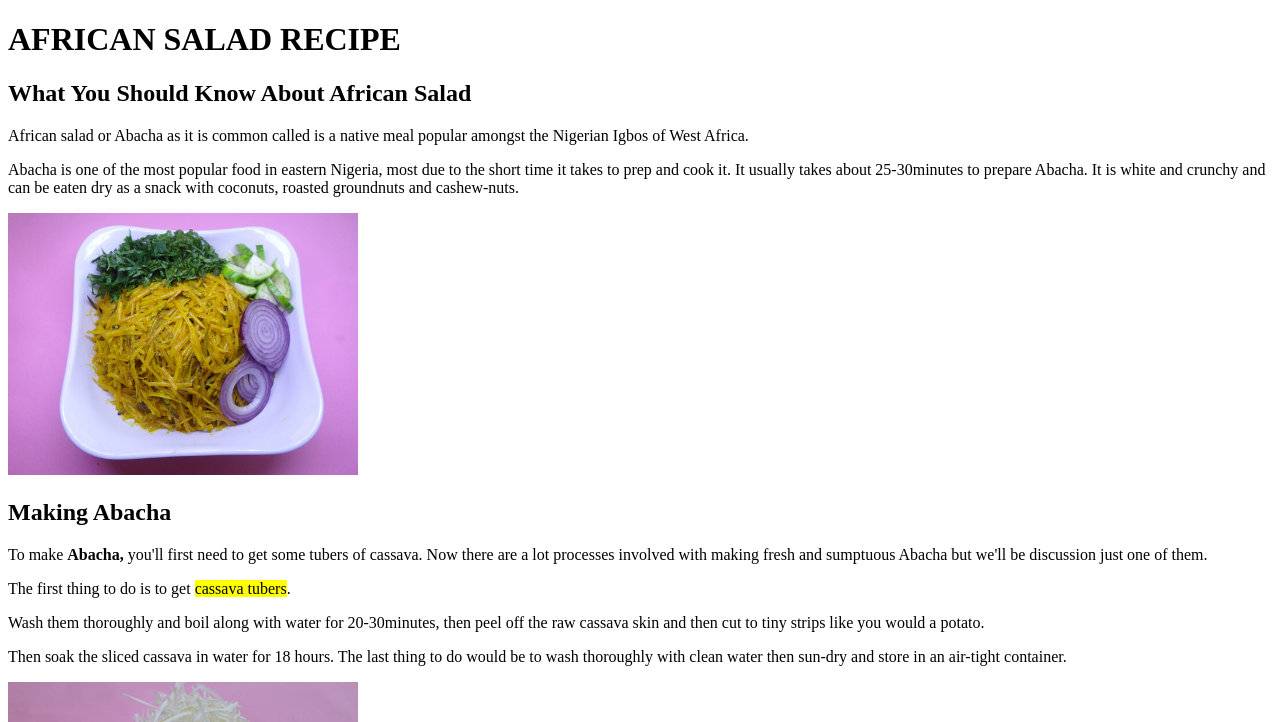
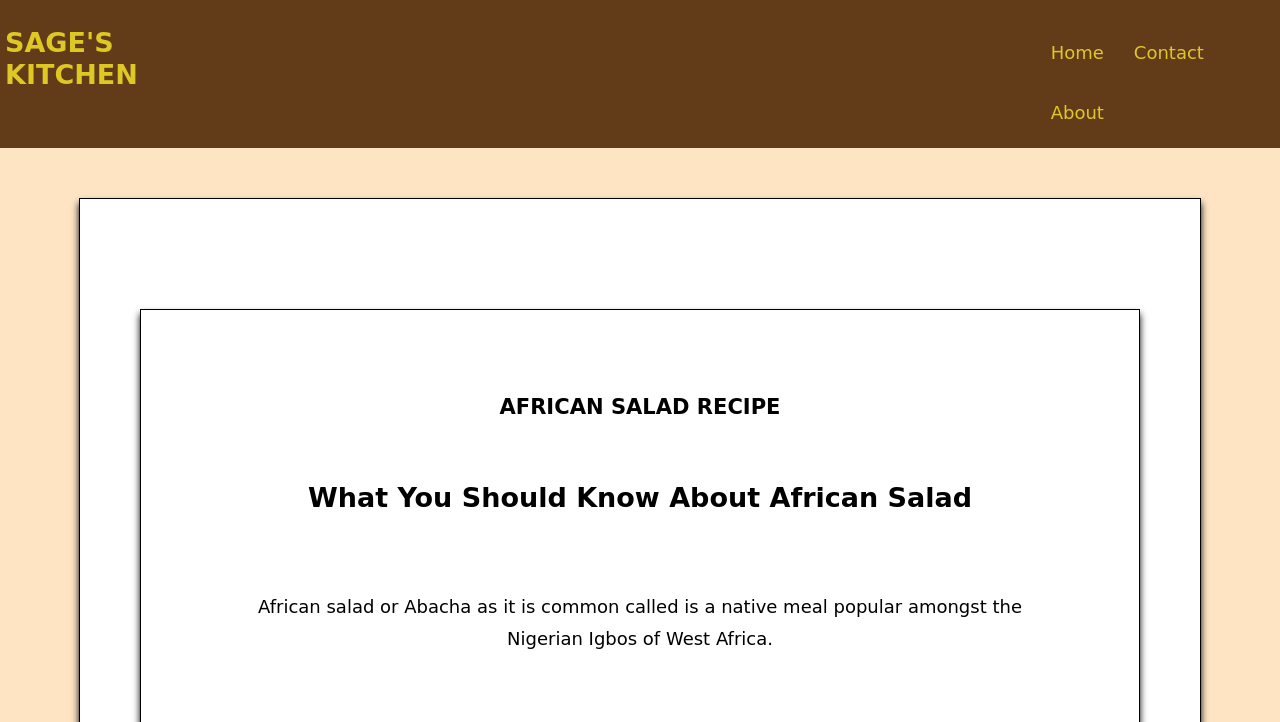
Before and after one commit to FaithOsagie/Assessment-1, a plain HTML site: page index.html in a window 1280 px wide. Shown: the top 722 px of the page. Drawn offline with Linux system fonts and the light colour scheme.

Commit message:
Added more semantic tags to the html documents and a css file.

```diff
--- a/index.html
+++ b/index.html
@@ -3,27 +3,44 @@
 
 <head>
     <meta charset="UTF-8" />
+    <meta name="viewport" content="width=device-width, initial-scale=1.0">
     <title>RECIPE PAGE</title>
+    <link rel="stylesheet" href="style.css">
 </head>
 
 <body>
+    <header>
+        <h2>SAGE'S KITCHEN</h2>
+        <nav class="links">
+            <ul>
+                <li><a href="index.html">Home</a></li>
+                <li><a href="contact.html">Contact</a></li>
+                <li><a href="about.html">About</a></li>
+            </ul>
+        </nav>
+    </header>
+    <section class="general">
+
+        <!-- Heading and description section. The h1, p, h2, img and section tags used here.-->
+        <section class="description">
             <h1>AFRICAN SALAD RECIPE</h1>
-
             <h2>What You Should Know About African Salad</h2>
             <p>African salad or Abacha as it is common called is a native meal popular amongst the Nigerian Igbos of West Africa.</p>
             <p>Abacha is one of the most popular food in eastern Nigeria, most due to the short time it takes to prep and cook it. It usually takes about 25-30minutes to prepare Abacha. It is white and crunchy and can be eaten dry as a snack with coconuts, roasted groundnuts and cashew-nuts. </p>
             <img src="./images/abacha.jpg" alt="An image of already made Abacha" width="350px" />
-
+            <!--This section contains information about the process of making Abacha. The h2, p and img tags were also used here. -->
             <h2>Making Abacha</h2>
-    <p>To make <strong>Abacha,</strong> you'll first need to get some tubers of cassava. Now there are a lot processes involved with making fresh and sumptuous Abacha but we'll be discussion just one of them.
-    </p>
+            <p>To make <strong>Abacha,</strong> you'll first need to get some tubers of cassava. Now there are a lot processes involved with making fresh and sumptuous Abacha but we'll be discussion just one of them.</p>
             <p>The first thing to do is to get <mark>cassava tubers</mark>.</p>
             <p>Wash them thoroughly and boil along with water for 20-30minutes, then peel off the raw cassava skin and then cut to tiny strips like you would a potato.</p>
             <p>Then soak the sliced cassava in water for 18 hours. The last thing to do would be to wash thoroughly with clean water then sun-dry and store in an air-tight container.</p>
             <img src="./images/dried-abacha.jpg" alt="An image of dried-abacha" width="350px">
             <p>That above is how dried Abacha looks like.</p>
             <p>But if you live in a developed city, you probably wouldn't need to go through this cumbersome process, you could just buy the following ingredients from the market.</p>
+        </section>
 
+        <!--This section contains the ingredients-->
+        <section class="process">
             <h2>Ingredients for African Salad</h2>
             <ul>
                 <li><em>6 to 8 cups of dried-abacha</em></li>
@@ -37,7 +54,7 @@
                 <li>Utazi leaves(optional)</li>
                 <li>Meat/dry fish or stock fish(optional)</li>
             </ul>
-
+            <!--The preparation instructions and closing-->
             <h2>Preparation Instructions</h2>
             <p>After getting the ingredients for Abacha, here's the next thing to do.</p>
             <ol>
@@ -48,7 +65,8 @@
                 <li>Add the ugba to the mixture and stir, then add the Abacha and salt. It is advisable to heat the Abacha for a few minutes before you use so it doesn't get cold before use.</li>
                 <li>You African salad is done and ready for serving.</li>
              </ol>
-
              <p>To find out about the nutritional benefits and risks associated with eating meals made from cassava, you can visit <a href="https://www.health.com/cassava-8607938">here</a></p>
+        </section>
+    </section>
 </body>
 </html>
--- /dev/null
+++ b/style.css
@@ -0,0 +1,67 @@
+html {
+    background-color: bisque;
+}
+
+body {
+    font-family: cursive;
+    font-size: 18px;
+    margin: 0;
+    padding: 0;
+    line-height: 2rem;
+}
+
+
+header {
+    background-color: rgb(98, 59, 25);
+    margin: 0;
+    padding: 5px;
+    overflow: hidden;
+    display: flex;
+    justify-content: center;
+    gap: 60%;
+}
+
+header h2 {
+    color: rgba(239, 219, 37, 0.882);
+}
+
+.links li {
+    display: inline;
+    list-style-type: none;
+}
+
+.links li a {
+    display: inline;
+    float: left;
+    justify-content: center;
+    padding: 14px 15px;
+    text-decoration: none;
+    color: rgba(239, 219, 37, 0.882);
+}
+
+p {
+    padding: 25px;
+    margin: 15px;
+}
+
+section {
+    max-width: 1000px;
+    margin: 50px auto;
+    background: white;
+    padding: 60px;
+    border: 1px solid black;
+    box-shadow: 0 5px 7px;
+    transition: filter 0.3s ease;
+    justify-items: center;
+    text-align: center;
+}
+
+section:hover {
+    filter: brightness(0.95) sepia(0.1);
+}
+
+.description, .process{
+    display: grid;
+    grid-template-columns: auto;
+    gap: 15px;
+}
```
Lines whose indentation alone changed are shown as unchanged.
